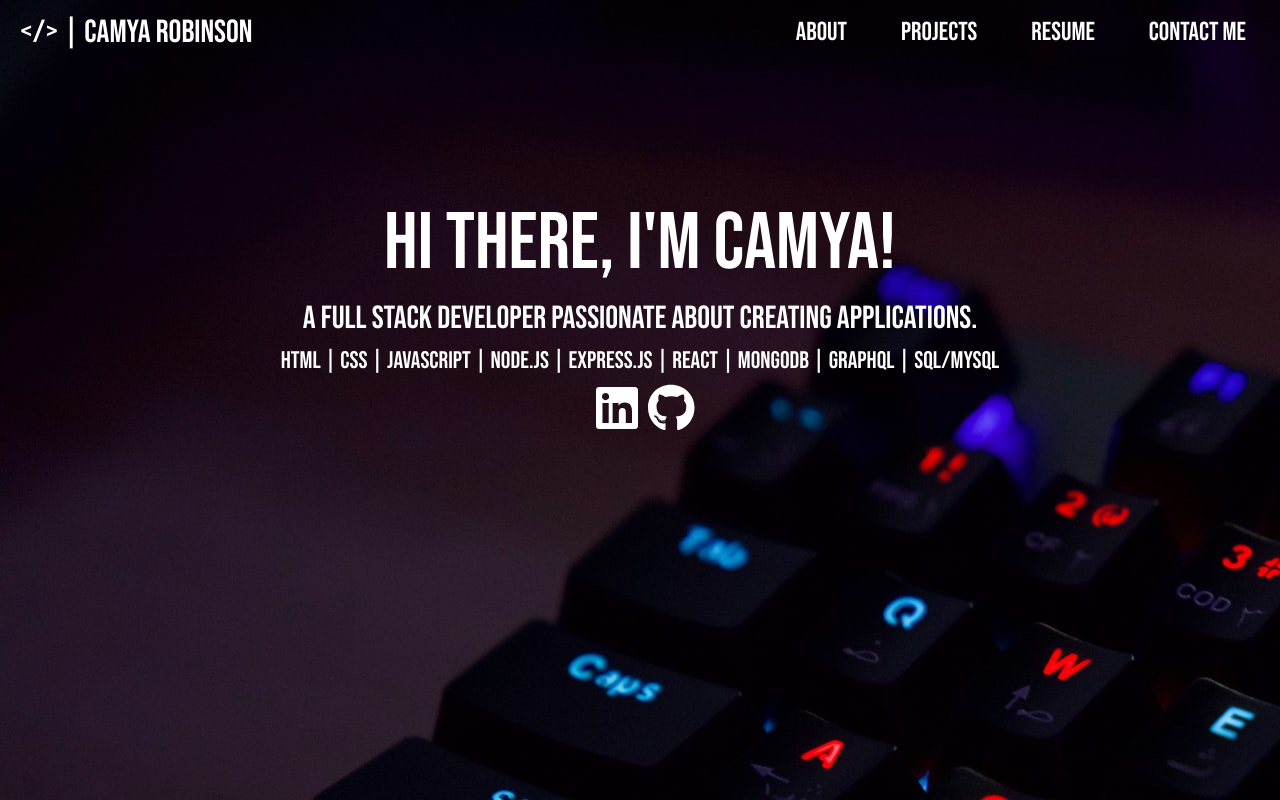
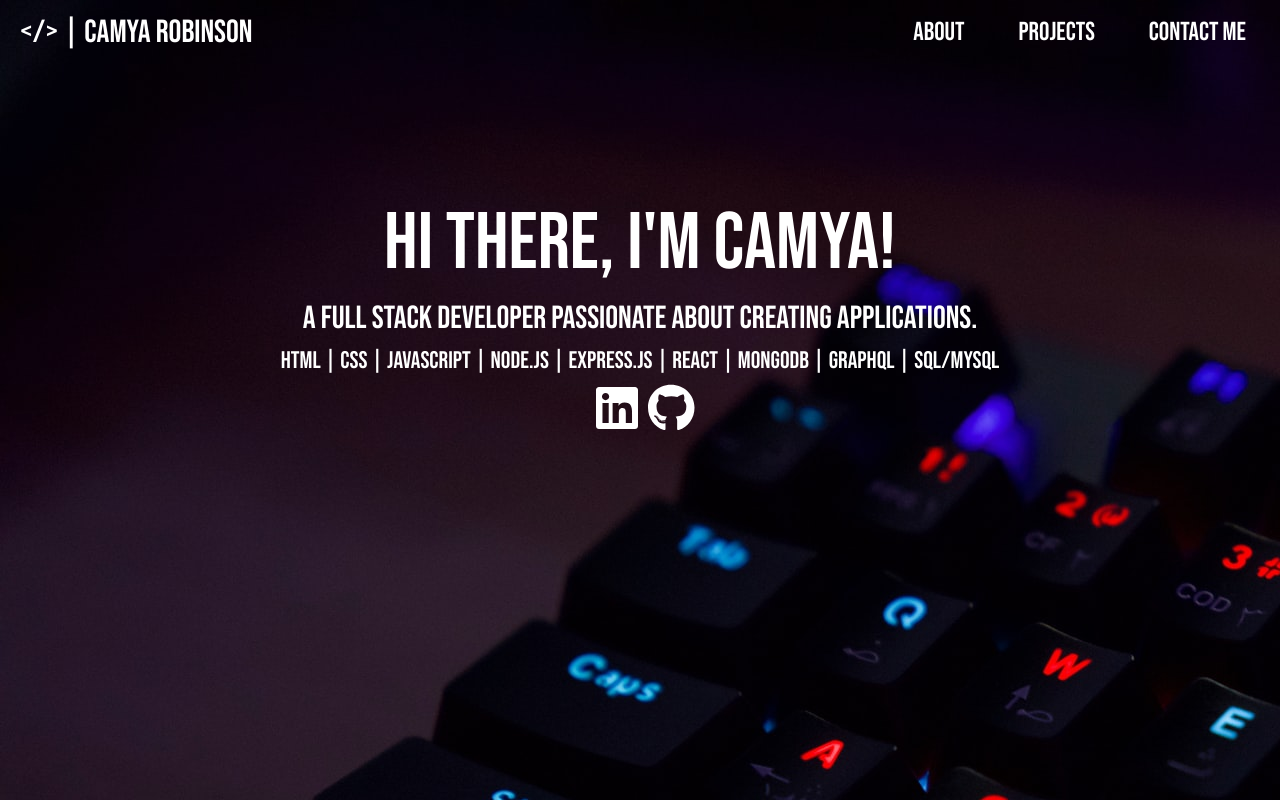
Before and after one commit to camyacodes/camyarobinson, a React (Create React App) app: page / in a window 1280 px wide. Built offline with nearby package versions, Linux system fonts and the light colour scheme.

Commit message:
Update index.js

```diff
--- a/src/components/NavbarComp/index.js
+++ b/src/components/NavbarComp/index.js
@@ -22,10 +22,6 @@ export default function NavbarComp() {
 						<Link to="/projects">Projects</Link>
 					</li>
 					<li>
-						<a href="https://docs.google.com/document/d/1irbUSUZPB9ZacsrwmDJX8uHK4liw9ke1dDQygXiDwsw/edit?usp=sharing" target="_blank">Resume</a>
-
-					</li>
-					<li>
 						<Link to="/contact">Contact Me</Link>
 					</li>
 				</div>
```
